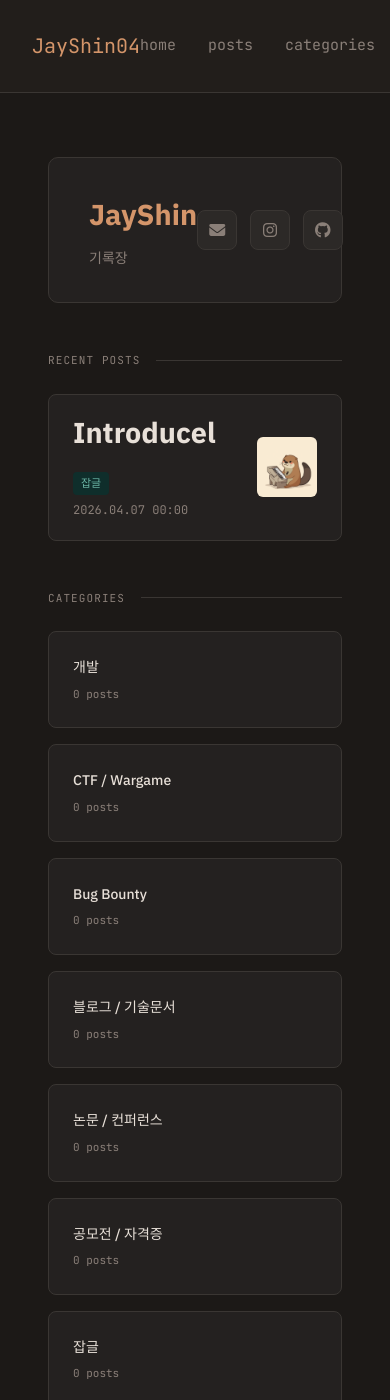
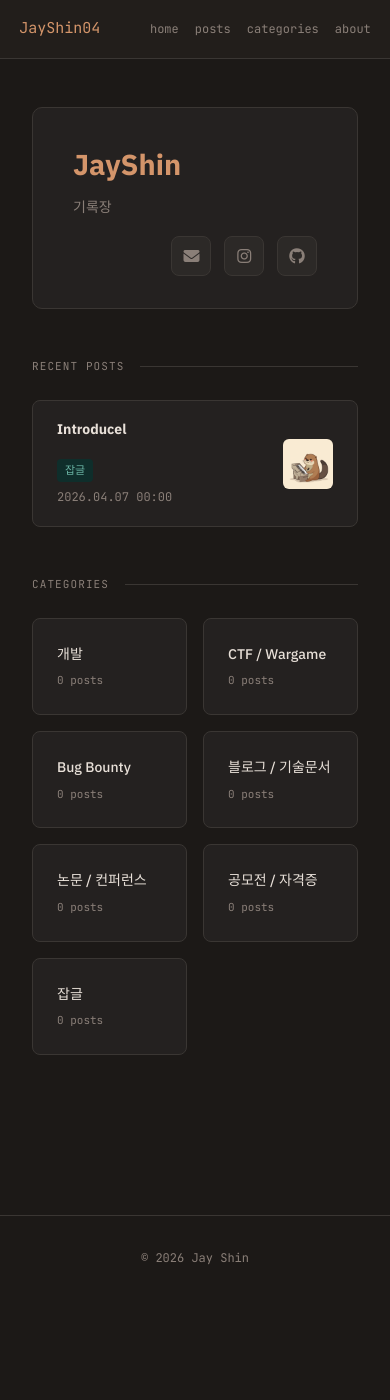
Before and after one commit to JayShin04/JayShin04.github.io, a Jekyll site: the page built from index.html, in a window 390 px wide and 1400 px high. Built offline with Jekyll 4.4.1, drawn with Linux system fonts in a browser that asks for light colours.

Commit message:
mobile update

```diff
--- a/Gemfile
+++ b/Gemfile
@@ -3,3 +3,5 @@ source "https://rubygems.org"
 gem "jekyll", "~> 4.3"
 gem "jekyll-feed"
 gem "jekyll-seo-tag"
+gem "tzinfo"
+gem "tzinfo-data"
--- a/assets/css/style.css
+++ b/assets/css/style.css
@@ -353,3 +353,53 @@ a { color: inherit; text-decoration: none; }
   color: var(--accent);
   border-color: var(--accent);
 }
+
+/* ===== MOBILE ===== */
+@media (max-width: 600px) {
+  .site-header {
+    padding: 1rem 1.2rem;
+  }
+
+  .nav-logo {
+    font-size: 15px;
+  }
+
+  .nav-links {
+    gap: 1rem;
+  }
+
+  .nav-links a {
+    font-size: 12px;
+  }
+
+  .container {
+    padding: 1.5rem 1rem;
+  }
+
+  .profile-card {
+    flex-direction: column;
+    gap: 1rem;
+    align-items: flex-start;
+  }
+
+  .profile-contacts {
+    align-self: flex-end;
+  }
+
+  .categories-grid {
+    grid-template-columns: repeat(2, 1fr);
+  }
+
+  .post-item-thumb {
+    width: 50px;
+    height: 50px;
+  }
+
+  .post-title {
+    font-size: 14px;
+  }
+
+  .hero h1 {
+    font-size: 1.8rem;
+  }
+}
```
